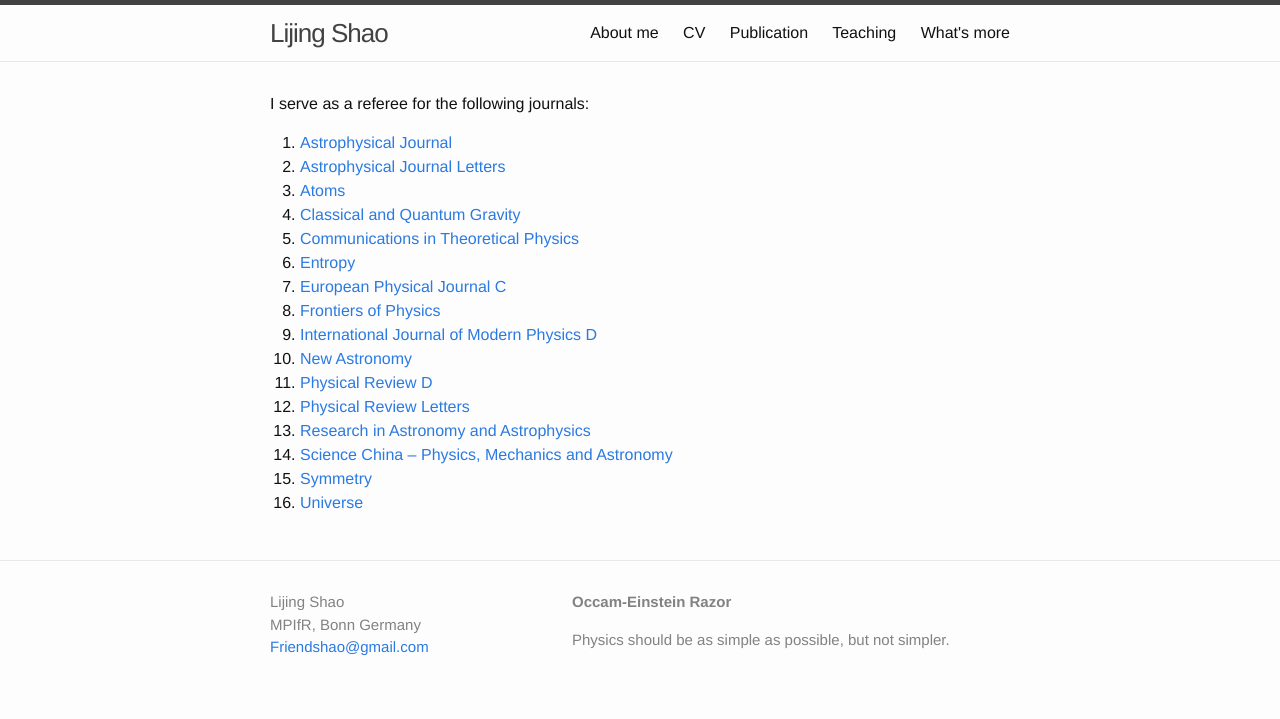
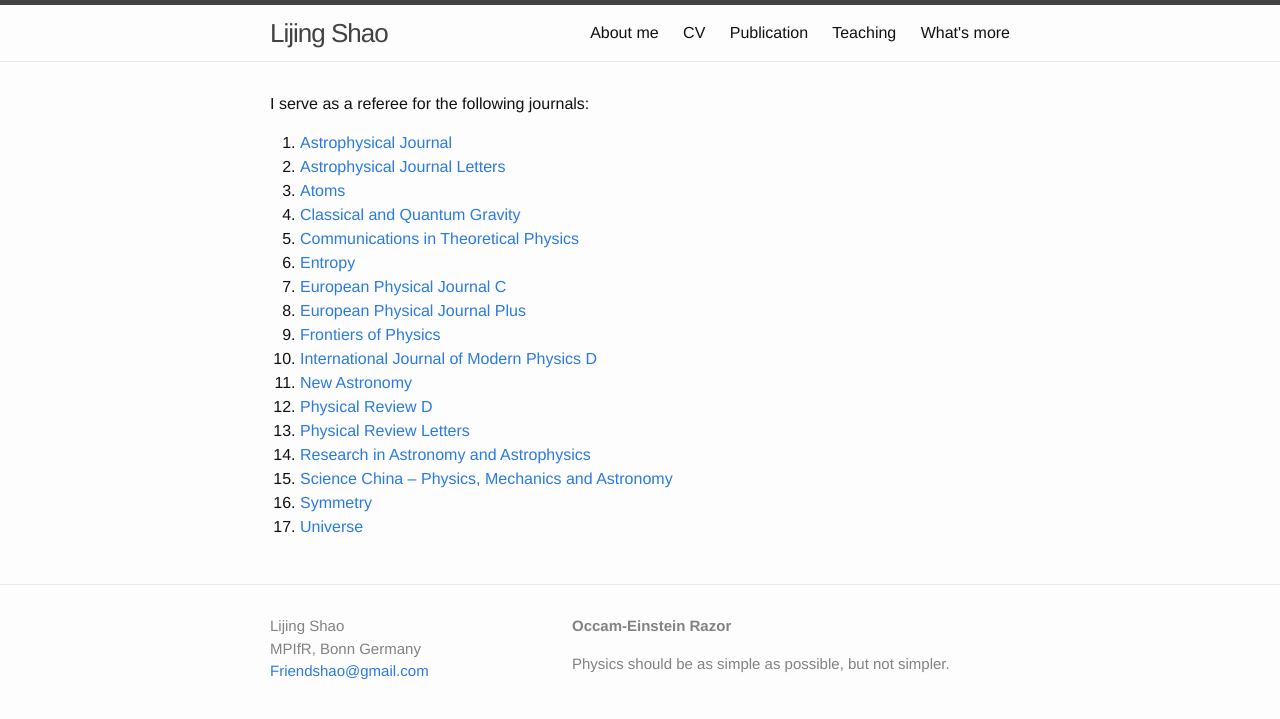
Before and after one commit to Friendshao/Friendshao.github.io, a Jekyll site: the page built from docs/referee.md, in a window 1280 px wide. Shown: the top 719 px of the page. Built offline with Jekyll 4.4.1, drawn with Linux system fonts in a browser that asks for light colours.

Commit message:
Update referee.md

```diff
--- a/docs/referee.md
+++ b/docs/referee.md
@@ -11,6 +11,7 @@ I serve as a referee for the following journals:
 0. [Communications in Theoretical Physics](http://iopscience.iop.org/journal/0253-6102)
 0. [Entropy](http://www.mdpi.com/journal/entropy)
 0. [European Physical Journal C](https://link.springer.com/journal/10052)
+0. [European Physical Journal Plus](https://epjplus.epj.org/)
 0. [Frontiers of Physics](https://link.springer.com/journal/11467)
 0. [International Journal of Modern Physics D](http://www.worldscientific.com/worldscinet/ijmpd)
 0. [New Astronomy](https://www.journals.elsevier.com/new-astronomy/)
```
